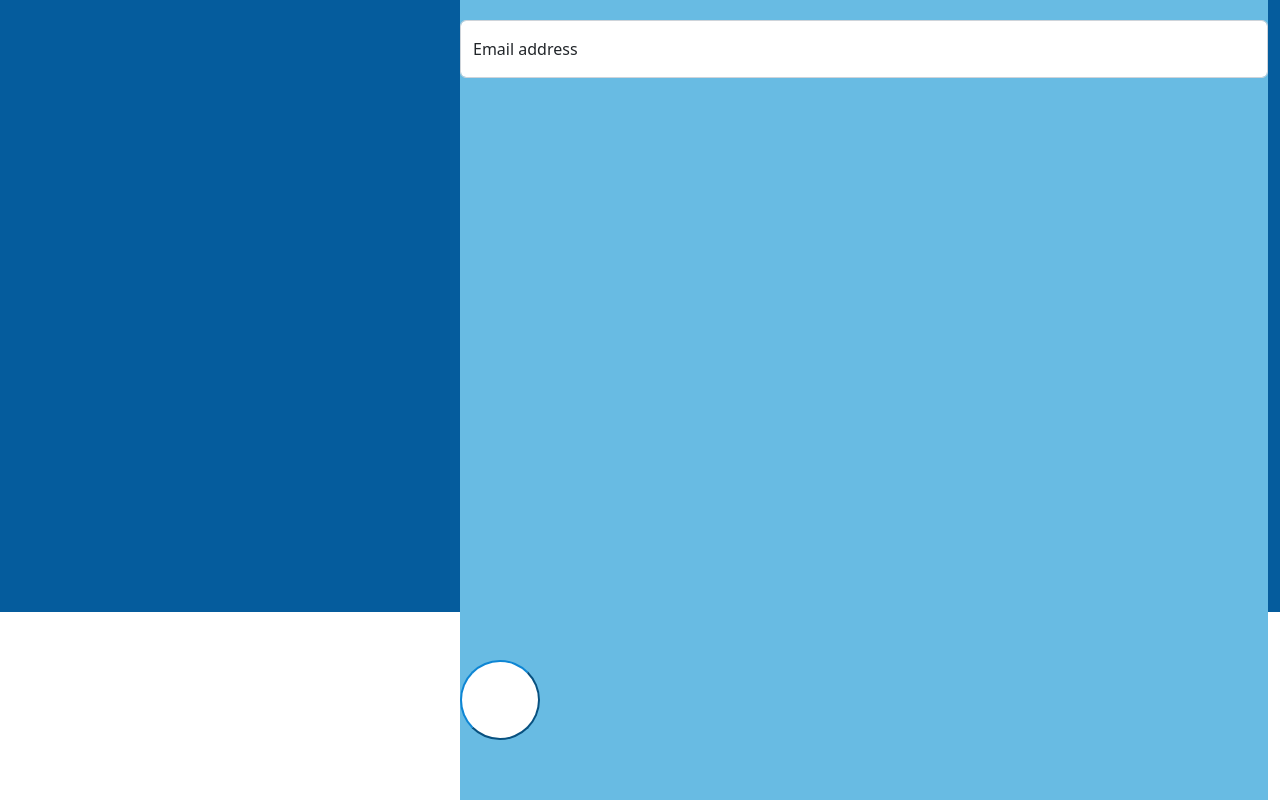
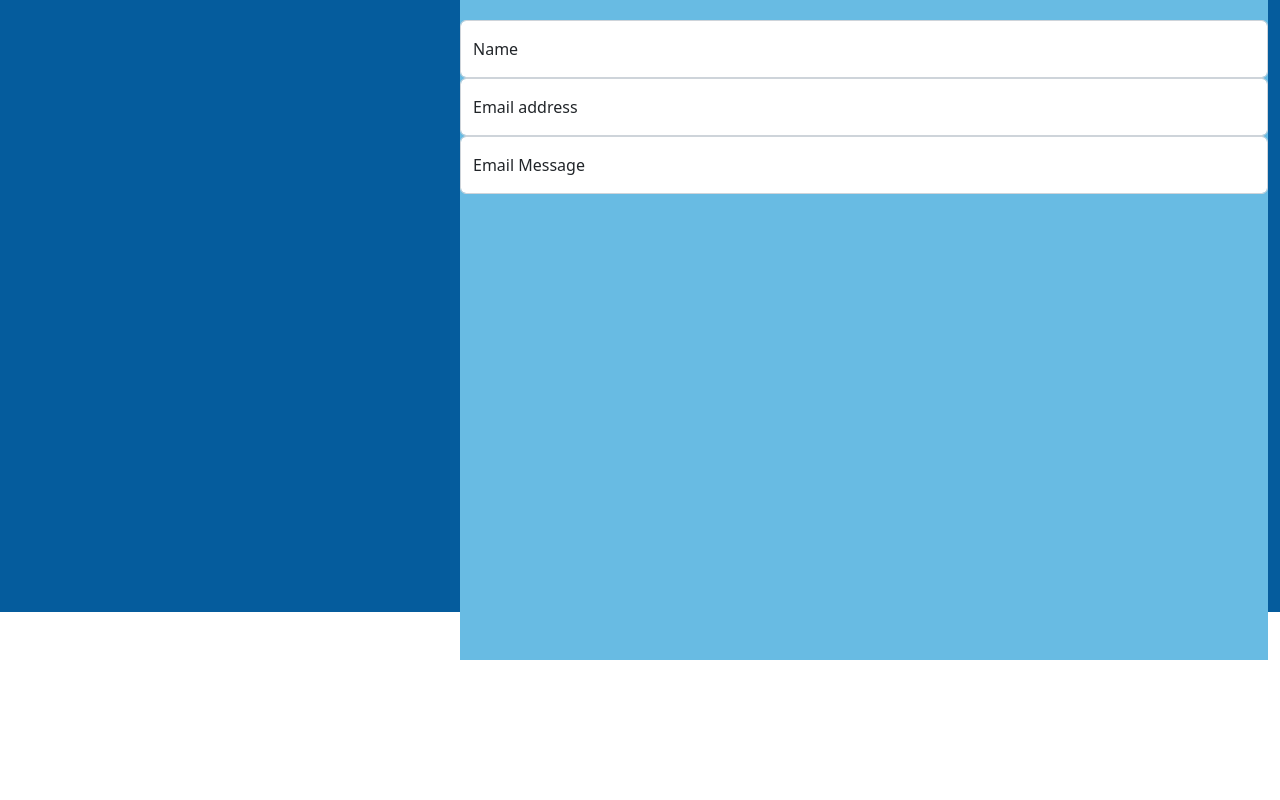
Before and after one commit to MugenZeta/HaroldGarnerPortfolio, an Angular app: page / in a window 1280 px wide. Shown: the part 1980-2780 px from the top of the page. After the commit the page ends 2640 px from the top, so only its background shows below. Built offline with nearby package versions, Linux system fonts and the light colour scheme.

Commit message:
Docs webpage test

```diff
--- a/angular.json
+++ b/angular.json
@@ -13,7 +13,7 @@
         "build": {
           "builder": "@angular-devkit/build-angular:browser",
           "options": {
-            "outputPath": "dist/harold-garner-portfolio",
+            "outputPath": "docs",
             "index": "src/index.html",
             "main": "src/main.ts",
             "polyfills": [
@@ -94,6 +94,9 @@
             ],
             "scripts": []
           }
+        },
+        "deploy": {
+          "builder": "angular-cli-ghpages:deploy"
         }
       }
     }
--- a/package.json
+++ b/package.json
@@ -6,7 +6,8 @@
     "start": "ng serve",
     "build": "ng build",
     "watch": "ng build --watch --configuration development",
-    "test": "ng test"
+    "test": "ng test",
+    "dev": "lite-server --baseDir=\"dist/harold-garner-portfolio\""
   },
   "private": true,
   "dependencies": {
@@ -21,6 +22,7 @@
     "@ng-bootstrap/ng-bootstrap": "^14.2.0",
     "@popperjs/core": "^2.11.6",
     "bootstrap": "^5.2.3",
+    "lite-server": "^2.6.1",
     "rxjs": "~7.8.0",
     "tslib": "^2.3.0",
     "zone.js": "~0.12.0"
@@ -31,7 +33,7 @@
     "@angular/compiler-cli": "^15.2.0",
     "@angular/localize": "^15.2.0",
     "@types/jasmine": "~4.3.0",
-    "angular-cli-ghpages": "^1.0.6",
+    "angular-cli-ghpages": "^1.0.7",
     "jasmine-core": "~4.5.0",
     "karma": "~6.4.0",
     "karma-chrome-launcher": "~3.1.0",
--- a/src/app/app.component.html
+++ b/src/app/app.component.html
@@ -11,7 +11,8 @@
      <app-section-a [sectionTitle]="AboutMe" [sectionContent]="AboutMeContent"></app-section-a>
       <app-section-b [sectionTitle]="Projects" [sectionContent]="ProjectsContent" [buttonSet]="true"></app-section-b>
       <app-section-a [sectionTitle]="Experience" [sectionContent]="ExperienceContent" [showExtendedContent]="true"></app-section-a>
-      <app-section-b [sectionTitle]="ContactMe" [sectionContent]="ContactMeContent" [showExtendedContent]="true"></app-section-b>
+      <app-section-b [sectionTitle]="ContactMe" [sectionContent]="ContactMeContent" [showExtendedContent]="true" [buttonSet]="false"></app-section-b>
+
     </div>
   </div>
 </div>
--- a/src/app/contact-me-form/contact-me-form.component.html
+++ b/src/app/contact-me-form/contact-me-form.component.html
@@ -1,10 +1,12 @@
+<div class="form-floating">
+  <input type="Name" class="form-control" id="floatingInput" placeholder="Billy Bob">
+  <label for="floatingInput">Name</label>
+</div>
 <div class="form-floating">
   <input type="email" class="form-control" id="floatingInput" placeholder="name@example.com">
   <label for="floatingInput">Email address</label>
 </div>
 <div class="form-floating">
-
+  <input type="message" class="form-control" id="floatingInput" placeholder="Hello, I need X.">
+  <label for="floatingInput">Email Message</label>
 </div>
-<div class="form-floating">
-
-</div>
```
Also changed, not shown: 31 other files (tests, documents, lock files or other folders).
